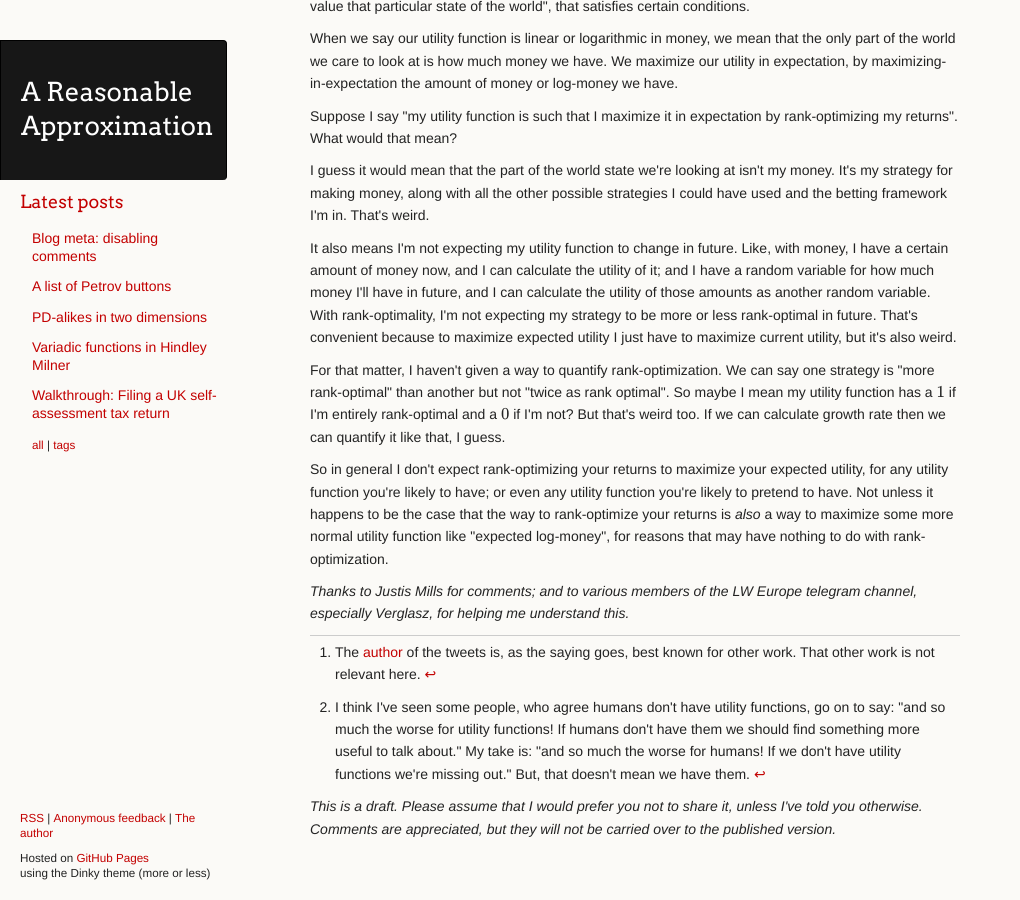
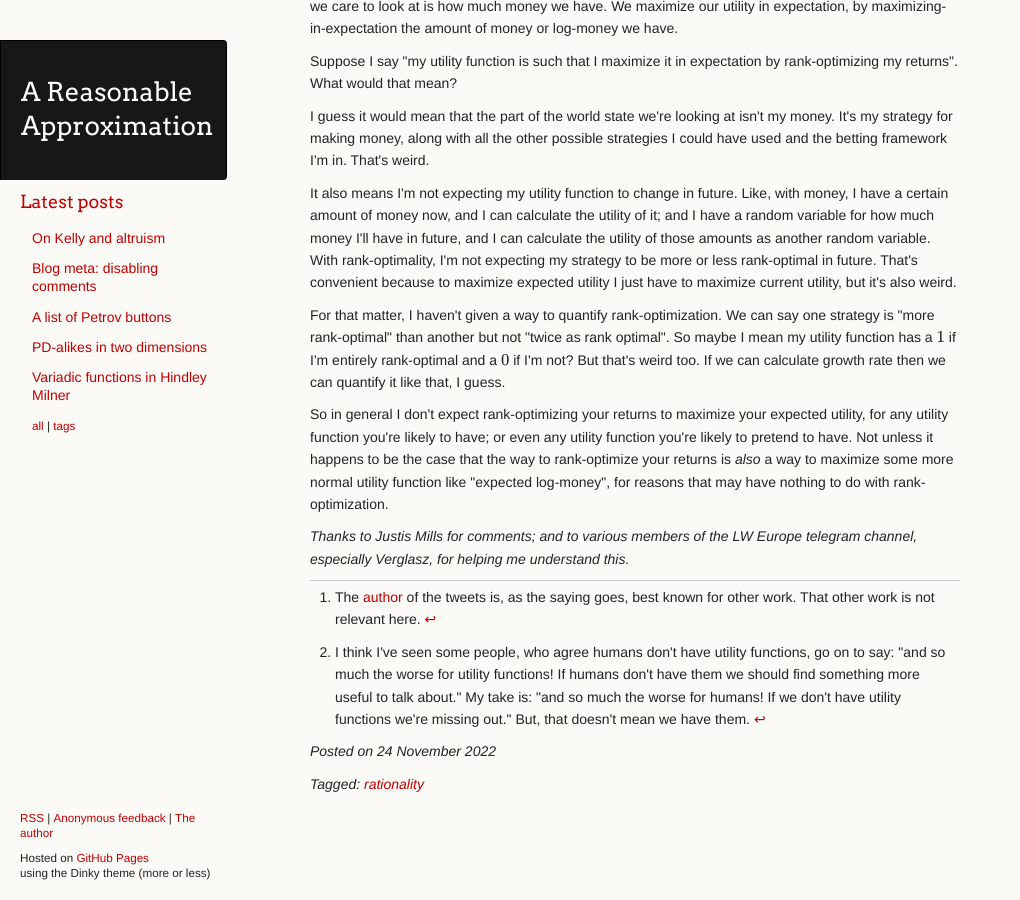
Before and after one commit to ChickenProp/chickenprop.github.com, a Jekyll site: the page built from _posts/2022-11-24-kelly-altriusm.md, in a window 1280 px wide and 900 px high, scrolled down 6316 px. Shown: the whole window, without its empty margins (0-1020 px from the left). Built offline with Jekyll 4.4.1, drawn with Linux system fonts in a browser that asks for light colours; nearby versions of some CDN libraries; formulas are drawn with MathJax 3; some of the changed text lies outside the part shown.

Commit message:
publish kelly

```diff
--- a/drafts/kelly-altruism.md
+++ b/_posts/2022-11-24-kelly-altriusm.md
@@ -1,7 +1,8 @@
 ---
 title: On Kelly and altruism
-layout: draft
+layout: post
 tags: rationality
+lw_xpost: true
 ---
 *One-sentence summary: Kelly is not about optimizing a utility function; in general I recommend you either stop pretending you have one of those, or stop talking about Kelly.*
 
```
